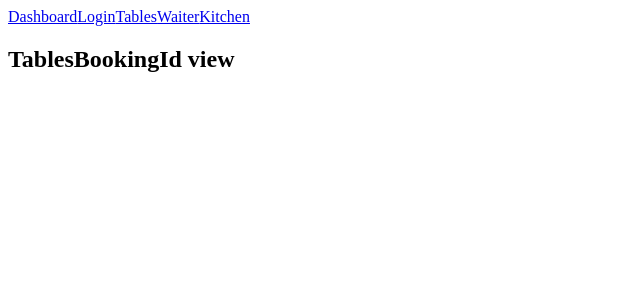
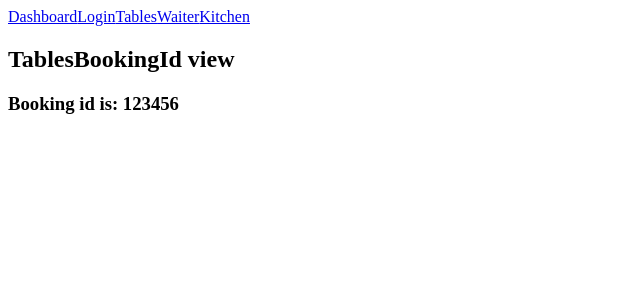
Before and after one commit to rado-jedro/pizzeria-portal, a React (Create React App) app: page /panel/tables/booking/123456 in a window 1280 px wide. Shown: the top 300 px of the page, without its empty margins (0-640 px from the left). Built offline with nearby package versions, Linux system fonts and the light colour scheme.

Commit message:
Add id to the pages with :id

```diff
--- a/src/components/views/TablesBookingId/TablesBookingId.js
+++ b/src/components/views/TablesBookingId/TablesBookingId.js
@@ -1,10 +1,17 @@
 import React from 'react';
+import PropTypes from 'prop-types';
+
 import styles from './TablesBookingId.scss';
 
-const TablesBookingId = () => (
+const TablesBookingId = ({match}) => (
   <div className={styles.component}>
     <h2>TablesBookingId view</h2>
+    <h3>Booking id is: {`${match.params.id}`}</h3>
   </div>
 );
 
+TablesBookingId.propTypes = {
+  match: PropTypes.node,
+};
+
 export default TablesBookingId;
--- a/src/components/views/TablesEventId/TablesEventId.js
+++ b/src/components/views/TablesEventId/TablesEventId.js
@@ -1,10 +1,17 @@
 import React from 'react';
+import PropTypes from 'prop-types';
+
 import styles from './TablesEventId.scss';
 
-const TablesEventId = () => (
+const TablesEventId = ({match}) => (
   <div className={styles.component}>
     <h2>TablesEventId view</h2>
+    <h3>Event id is: {`${match.params.id}`}</h3>
   </div>
 );
 
+TablesEventId.propTypes = {
+  match: PropTypes.node,
+};
+
 export default TablesEventId;
--- a/src/components/views/WaiterOrderId/WaiterOrderId.js
+++ b/src/components/views/WaiterOrderId/WaiterOrderId.js
@@ -1,10 +1,17 @@
 import React from 'react';
+import PropTypes from 'prop-types';
+
 import styles from './WaiterOrderId.scss';
 
-const WaiterOrderId = () => (
+const WaiterOrderId = ({match}) => (
   <div className={styles.component}>
     <h2>WaiterOrderId view</h2>
+    <h3> WaiterOrder id is: {`${match.params.id}`}</h3>
   </div>
 );
 
+WaiterOrderId.propTypes = {
+  match: PropTypes.node,
+};
+
 export default WaiterOrderId;
```
